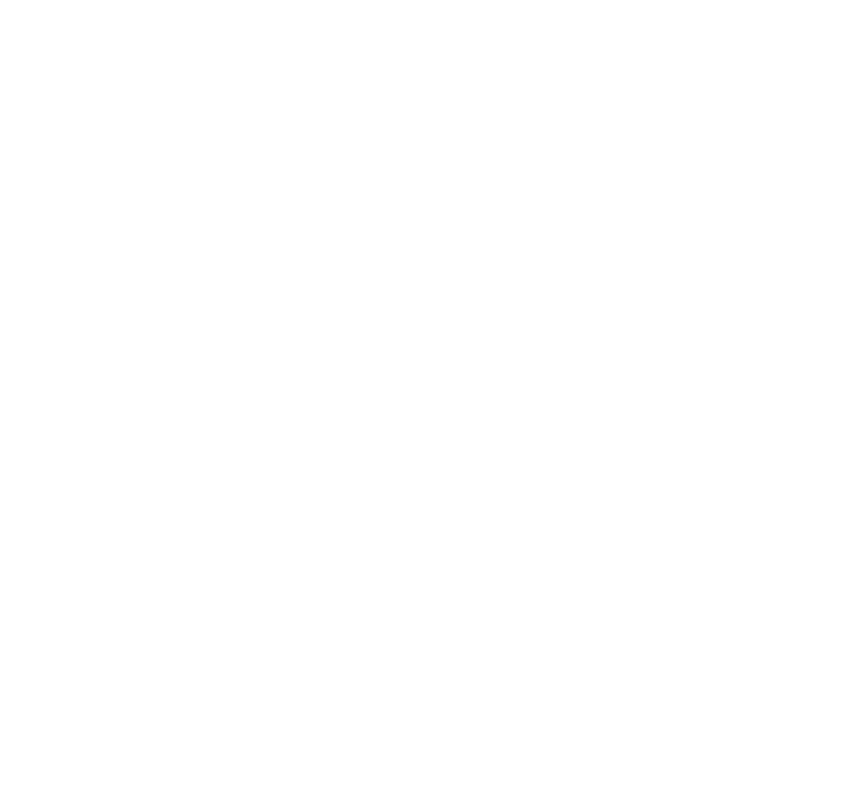
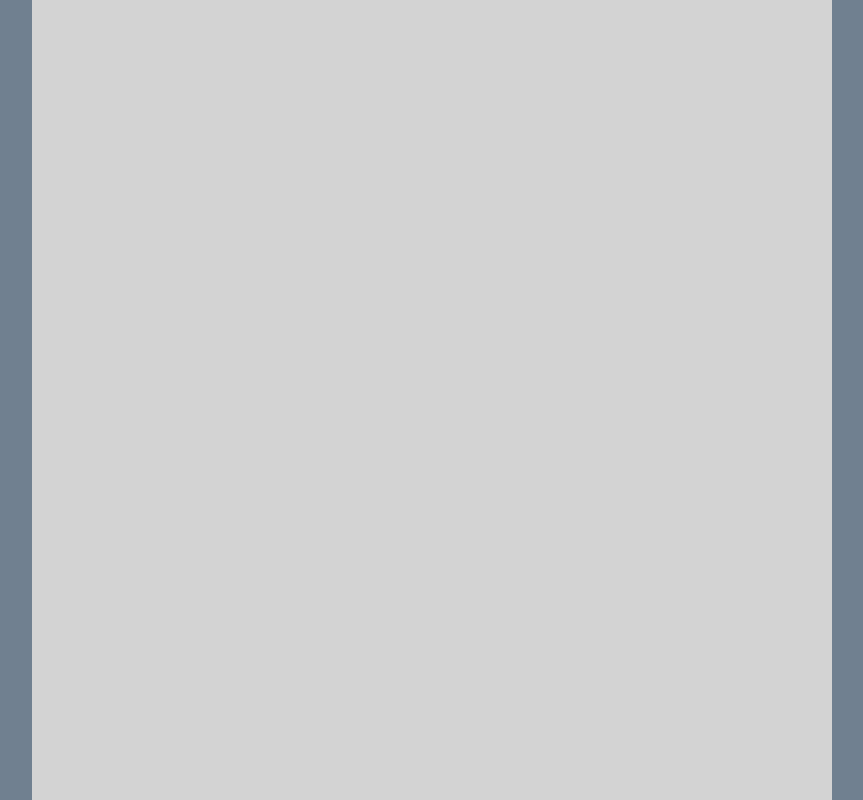
Before and after one commit to iiGregzz/Snake-Game, a plain HTML site: page index.html in a window 1280 px wide. Shown: the whole page, without its empty margins (208-1071 px from the left). Drawn offline with Linux system fonts and the light colour scheme.

Commit message:
Created playing area for the game.

```diff
--- a/index.html
+++ b/index.html
@@ -5,9 +5,11 @@
     <meta name="viewport" content="width=device-width, initial-scale=1.0">
     <link rel="stylesheet" href="./style.css">
     <script src="./app.js"></script>
-    <title>Snake</title>
+    <title>Snake Game</title>
 </head>
 <body>
+    <section id="playing-area">
 
+    </section>
 </body>
 </html>
--- a/style.css
+++ b/style.css
@@ -0,0 +1,22 @@
+* {
+    margin: 0;
+    padding: 0;
+}
+
+body {
+    display: flex;
+    align-items: center;
+    justify-content: center;
+    height: 100vh;
+    width: 100vw;
+    background-color: slategrey;
+}
+
+#playing-area {
+    height: 100vmin;
+    width: 100vmin;
+    display: grid;
+    grid-template-rows: repeat(21, 1fr);
+    grid-template-columns: repeat(21, 1fr);
+    background-color: lightgrey;
+}
```
